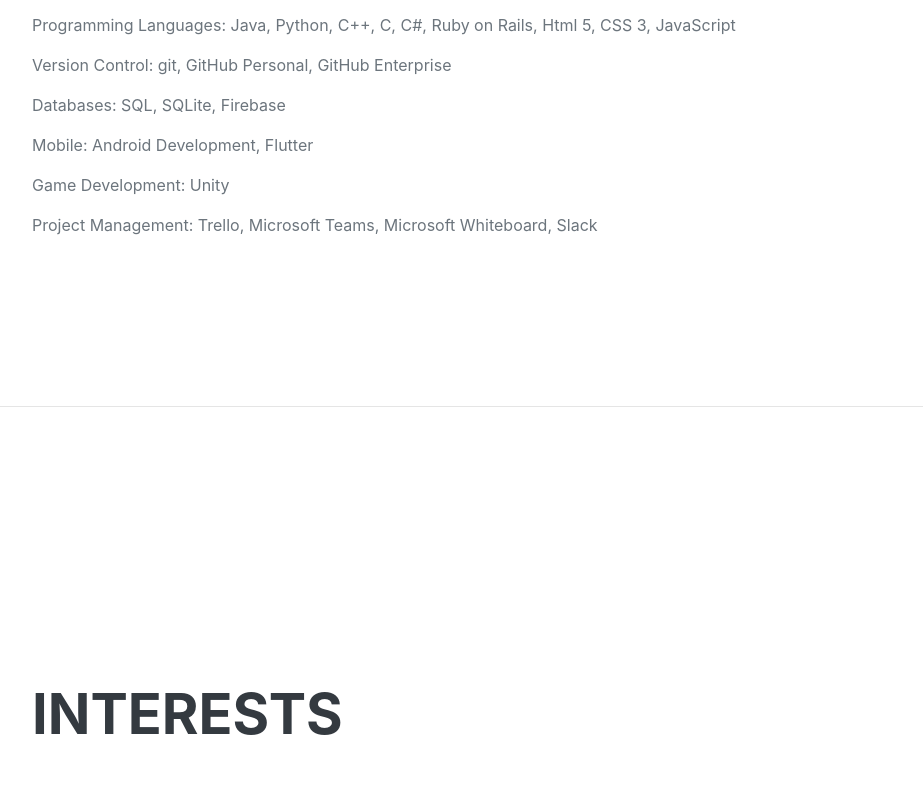
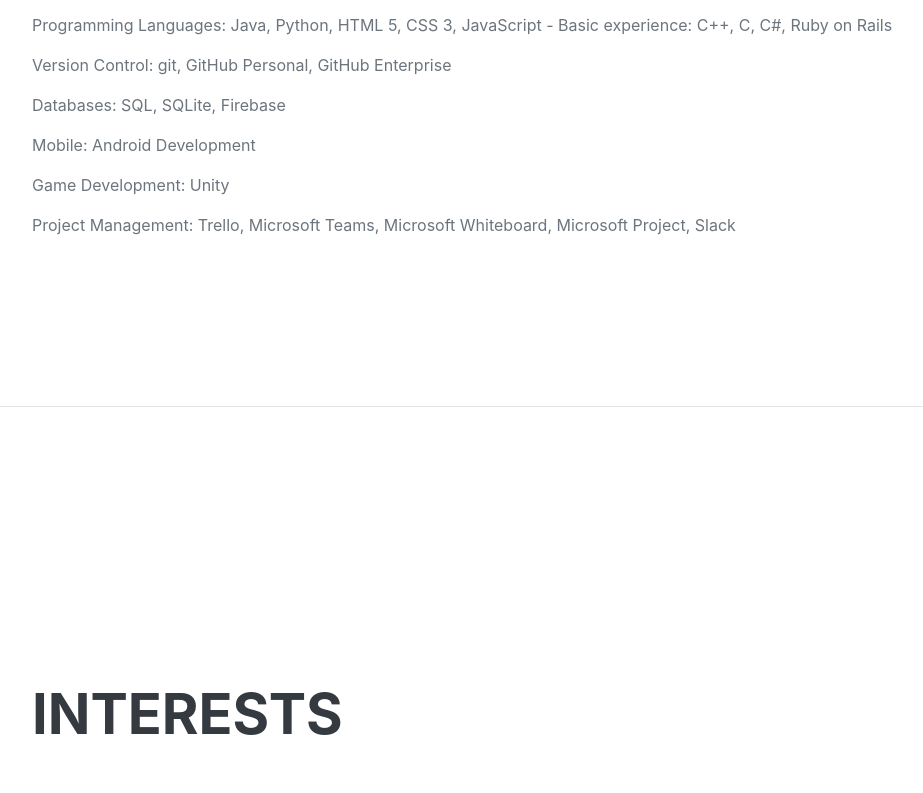
Before and after one commit to marnerosm/marnerosm.github.io, a plain HTML site: page index.html in a window 1280 px wide. Shown: the part 4974-5767 px from the top of the page, without its empty margins (288-1211 px from the left). Drawn offline with nearby package versions, Linux system fonts and the light colour scheme; a web font is replaced by a local one.

Commit message:
Update index.html

```diff
--- a/index.html
+++ b/index.html
@@ -211,12 +211,12 @@
                         <li class="list-inline-item"><i class="fab fa-js-square"></i></li>
                         <li class="list-inline-item"><i class="fab fa-wordpress"></i></li>
                     </ul>
-                    <p>Programming Languages: Java, Python, C++, C, C#, Ruby on Rails, Html 5, CSS 3, JavaScript</p>
+                    <p>Programming Languages: Java, Python, HTML 5, CSS 3, JavaScript - Basic experience: C++, C, C#, Ruby on Rails</p>
                     <p>Version Control: git, GitHub Personal, GitHub Enterprise</p>
                     <p>Databases: SQL, SQLite, Firebase</p>
-                    <p>Mobile: Android Development, Flutter</p>
+                    <p>Mobile: Android Development <!-- Flutter--></p>
                     <p>Game Development: Unity</p>
-                    <p>Project Management: Trello, Microsoft Teams, Microsoft Whiteboard, Slack</p>
+                    <p>Project Management: Trello, Microsoft Teams, Microsoft Whiteboard, Microsoft Project, Slack</p>
                 </div>
             </section>
             <hr class="m-0" />
```
